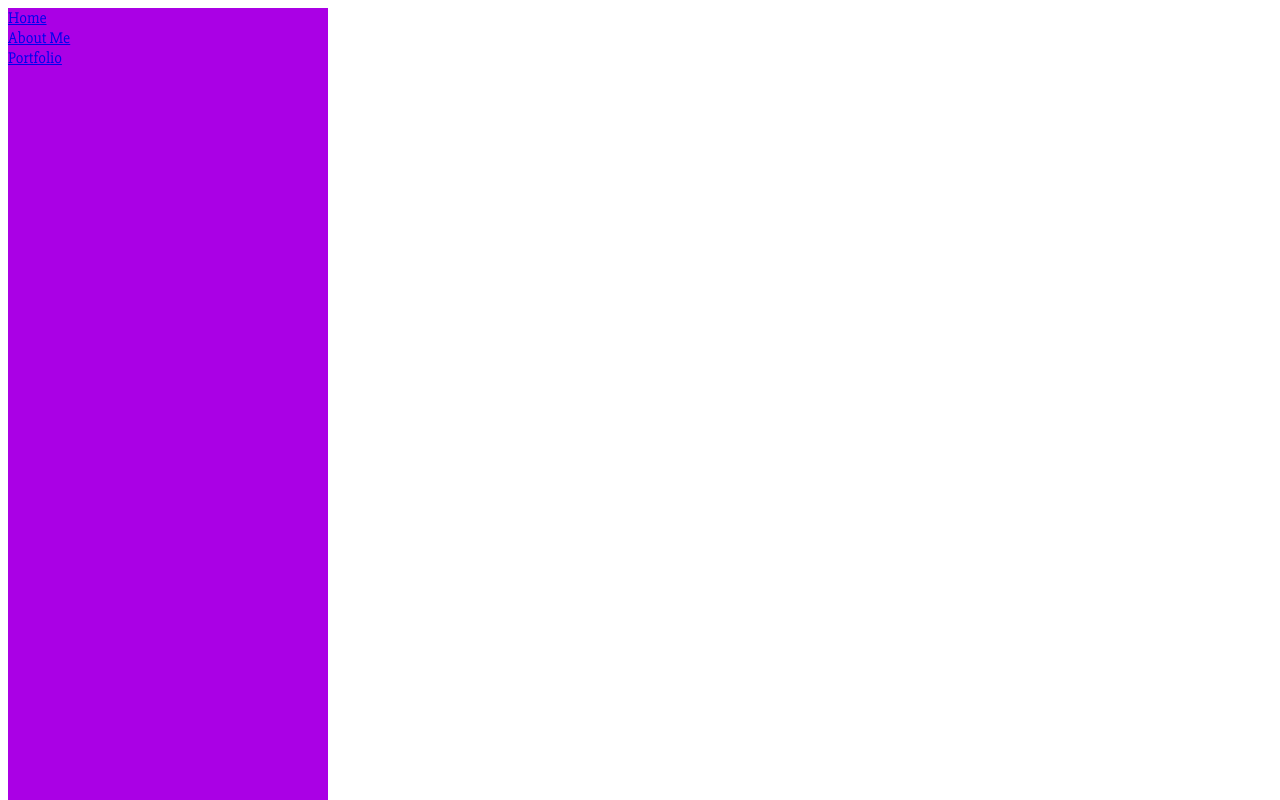
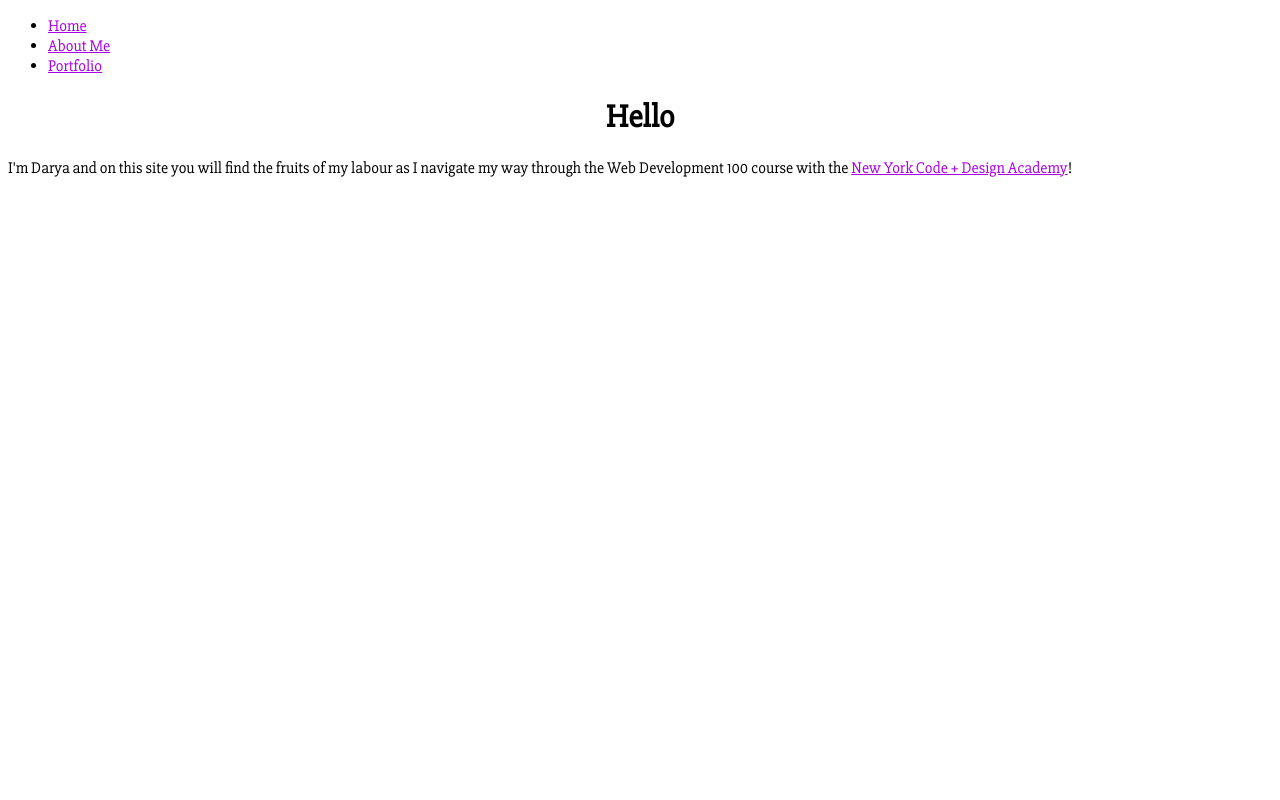
Before and after one commit to d4rtr0n/pfproject, a plain HTML site: page index.html in a window 1280 px wide. Drawn offline with Linux system fonts and the light colour scheme.

Commit message:
added text to home, updated navbar

```diff
--- a/index.html
+++ b/index.html
@@ -11,6 +11,10 @@
   			<li> <a href="aboutme.html">About Me</a>
   			<li><a href="portfolio.html">Portfolio</a></li>
 		</ul>
+	<h1>Hello</h1>
+	<p>
+		I'm Darya and on this site you will find the  fruits of my labour as I navigate my way through the Web Development 100 course with the <a href="http://nycda.com" target="_blank">New York Code + Design Academy</a>!
+
 
 	</body>
 </html>
--- a/style.css
+++ b/style.css
@@ -3,13 +3,36 @@
 	font-family: 'Slabo 27px', serif;
 }
 
-ul {
-    list-style-type: none;
-    background-color: #aa00e5;
-    position: fixed;
-    overflow: auto;
-    margin: 0;
-    padding: 0;
-    width: 25%;
+nav {
+    float: left;
+    padding-left: 22px;
+    padding-top: 22px;
+    padding-right: 22px;
     height: 100%;
 }
+
+a{
+	color: #aa00e5;
+}
+
+h1 {
+	text-align: center;
+}
+
+div.img {
+	float: left;
+	width: 180px;
+	margin: 5px;
+	border: 1px solid purple;
+}
+
+div.img img {
+	width: 100%;
+	height: auto;
+}
+
+div.caption {
+	padding: 15px;
+	font-family: "Helvetica";
+	text-align: right;
+}
```
